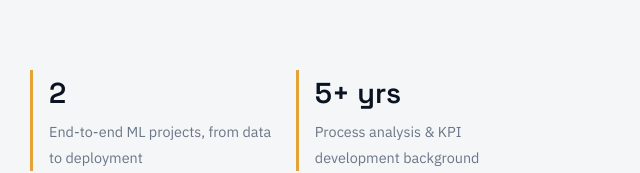
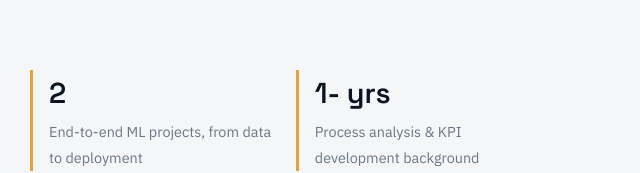
Before and after one commit to Eliujm/Eliujm.github.io, a plain HTML site: page index.html in a window 1280 px wide. Shown: the part 790-963 px from the top of the page, 640-1280 px from the left. Drawn offline with Linux system fonts and the light colour scheme.

Commit message:
Fix years of experience typo in index.html

```diff
--- a/index.html
+++ b/index.html
@@ -599,7 +599,7 @@
                     <span class="label">End-to-end ML projects, from data to deployment</span>
                 </div>
                 <div class="stat">
-                    <span class="num">5+ yrs</span>
+                    <span class="num">1- yrs</span>
                     <span class="label">Process analysis &amp; KPI development background</span>
                 </div>
                 <div class="stat">
```
